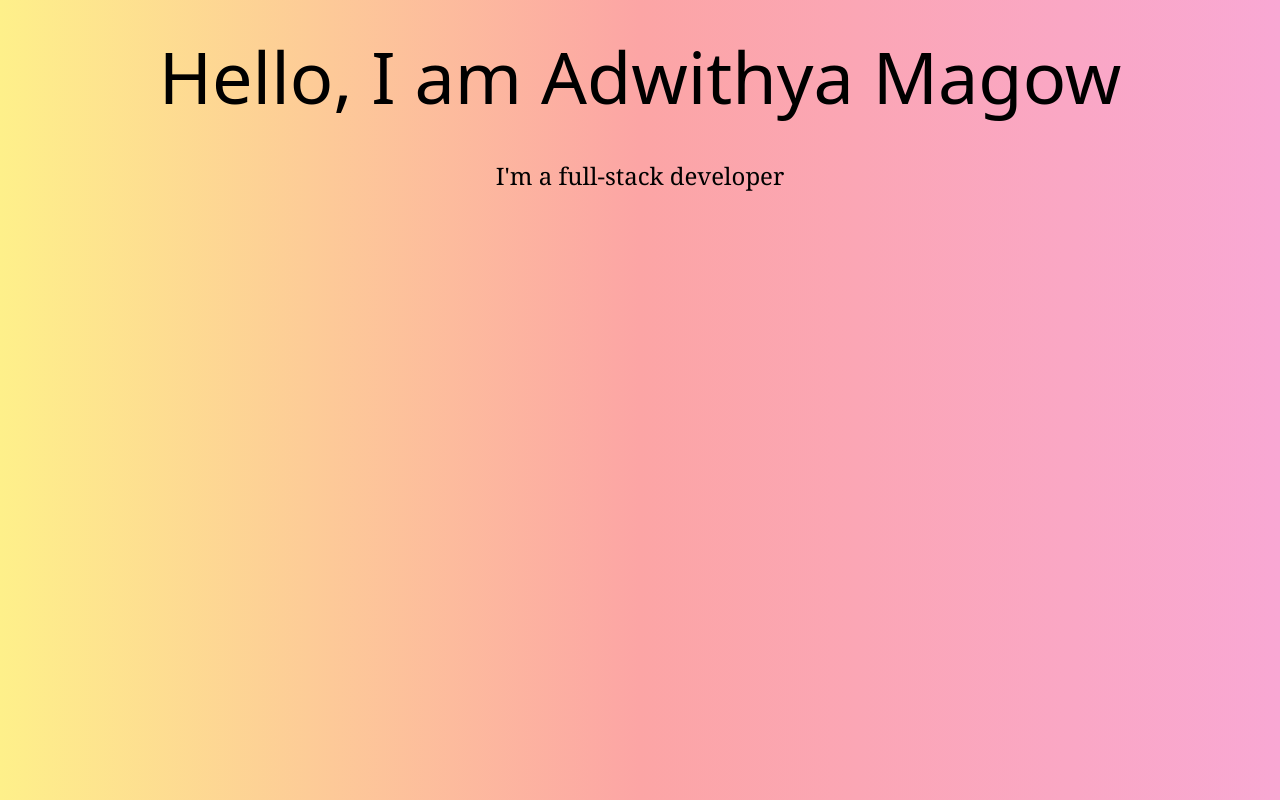
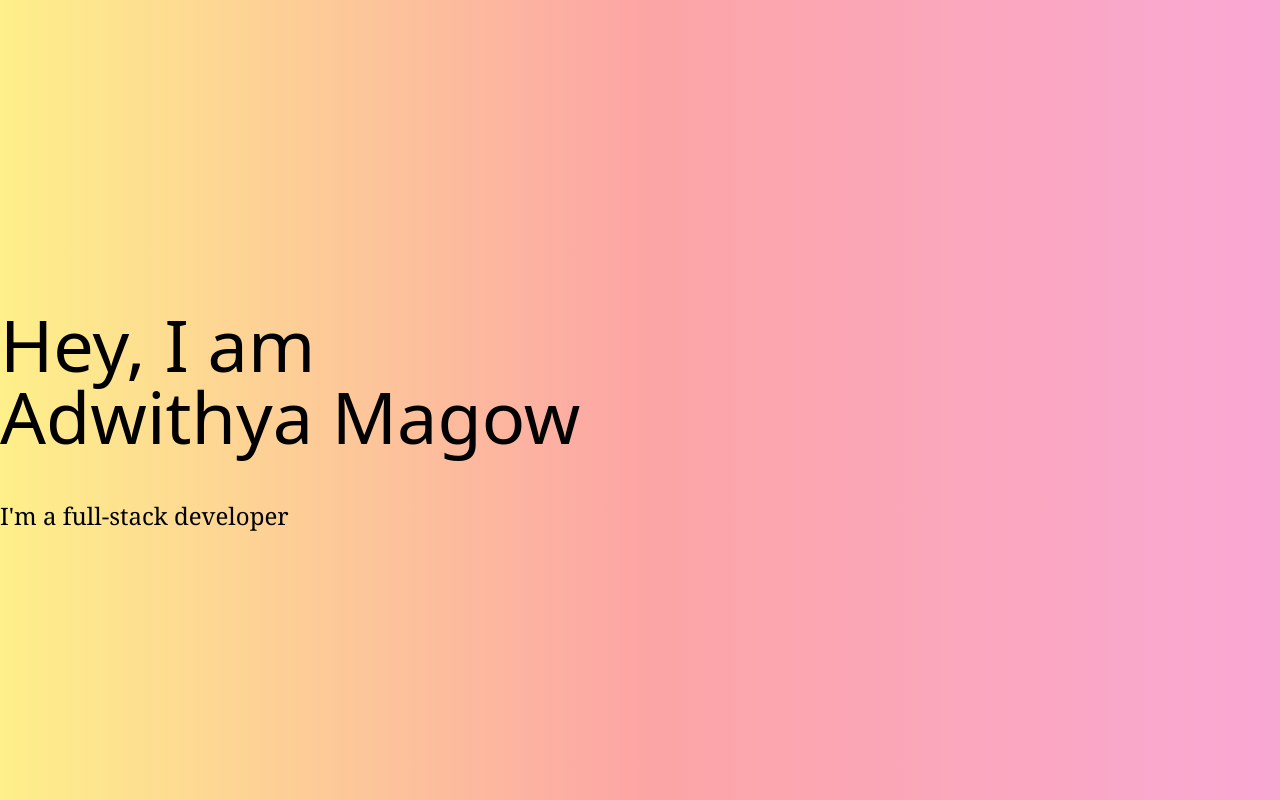
Before and after one commit to b72fdf59/portfolio, a SvelteKit app: page / in a window 1280 px wide. Built offline with nearby package versions, Linux system fonts and the light colour scheme.

Commit message:
Make text center of screen

```diff
--- a/src/routes/+page.svelte
+++ b/src/routes/+page.svelte
@@ -1,6 +1,9 @@
 <section
-	class="text-center w-full h-screen bg-gradient-to-r from-yellow-200 via-red-300 to-pink-300"
+	class="flex flex-col justify-center
+		bg-gradient-to-r
+		h-screen w-screen
+		from-yellow-200 via-red-300 to-pink-300"
 >
-	<h1 class="pt-10 text-7xl">Hello, I am Adwithya Magow</h1>
+	<h1 class="pt-10 text-7xl">Hey, I am <br /> Adwithya Magow</h1>
 	<h2 class="font-serif pt-12 text-2xl">I'm a full-stack developer</h2>
 </section>
```
